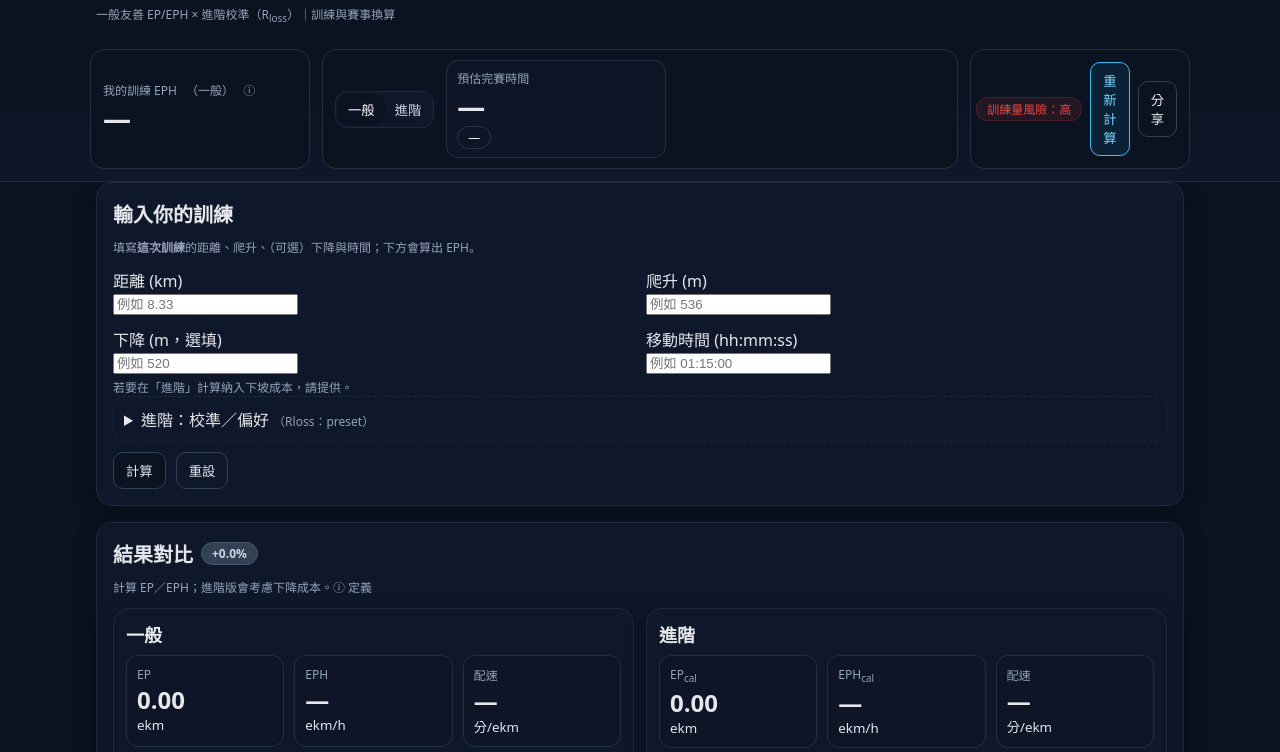
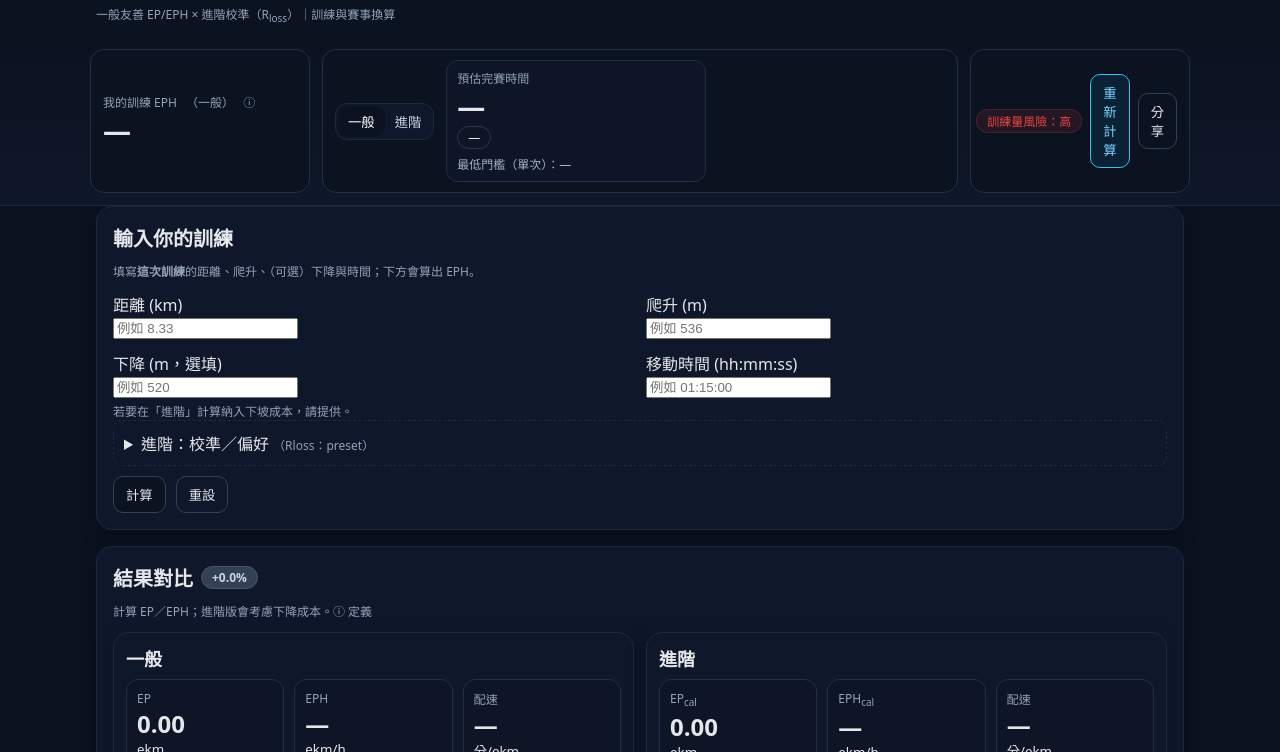
Before and after one commit to maotai11/trail-EPH, a plain HTML site: page index.html in a window 1280 px wide. Shown: the part 43-795 px from the top of the page. Drawn offline with Linux system fonts and the light colour scheme.

Commit message:
Update index.html
預估時間更新條件

```diff
--- a/index.html
+++ b/index.html
@@ -58,7 +58,7 @@
     .seg button.active{background:#0b1220;color:#fff}
     .sum-mid{display:flex;gap:12px;align-items:center}
     .sum-cta{display:flex;gap:8px;align-items:center;justify-content:flex-end}
-    .summary-time{min-width:220px;border:1px solid #233044;background:#0d1526;border-radius:12px;padding:8px 10px}
+    .summary-time{min-width:260px;border:1px solid #233044;background:#0d1526;border-radius:12px;padding:8px 10px}
     .summary-time .sum-value{font-size:28px}
   </style>
 </head>
@@ -81,7 +81,7 @@
         </div>
       </div>
 
-      <!-- 中：預估完賽 + Segmented 切換（一般｜進階） -->
+      <!-- 中：預估完賽 + Segmented 切換（一般｜進階） + 建議最低門檻 -->
       <div class="sum-box" style="justify-content:space-between">
         <div class="sum-mid">
           <div class="seg" role="radiogroup" aria-label="切換預估模式">
@@ -92,6 +92,7 @@
             <div class="sum-label">預估完賽時間</div>
             <div class="tabnum sum-value" id="summaryTime">—</div>
             <div class="badge" id="summaryVerdict">—</div>
+            <div class="small-muted" id="summaryMinReq" style="margin-top:6px">最低門檻（單次）：—</div>
           </div>
         </div>
       </div>
@@ -280,7 +281,7 @@
 
       <section class="card">
         <h2>完賽時間預估（用我的訓練 EPH）</h2>
-        <p class="hint">已套用耐力衰退；若填「進階」風險檢核，會再做保守調整。</p>
+        <p class="hint">已套用「訓練量風險」；耐力衰退僅在有未達門檻時才生效，未達越多套用越強。</p>
 
         <div class="grid-2">
           <div class="card" style="padding:12px">
```
